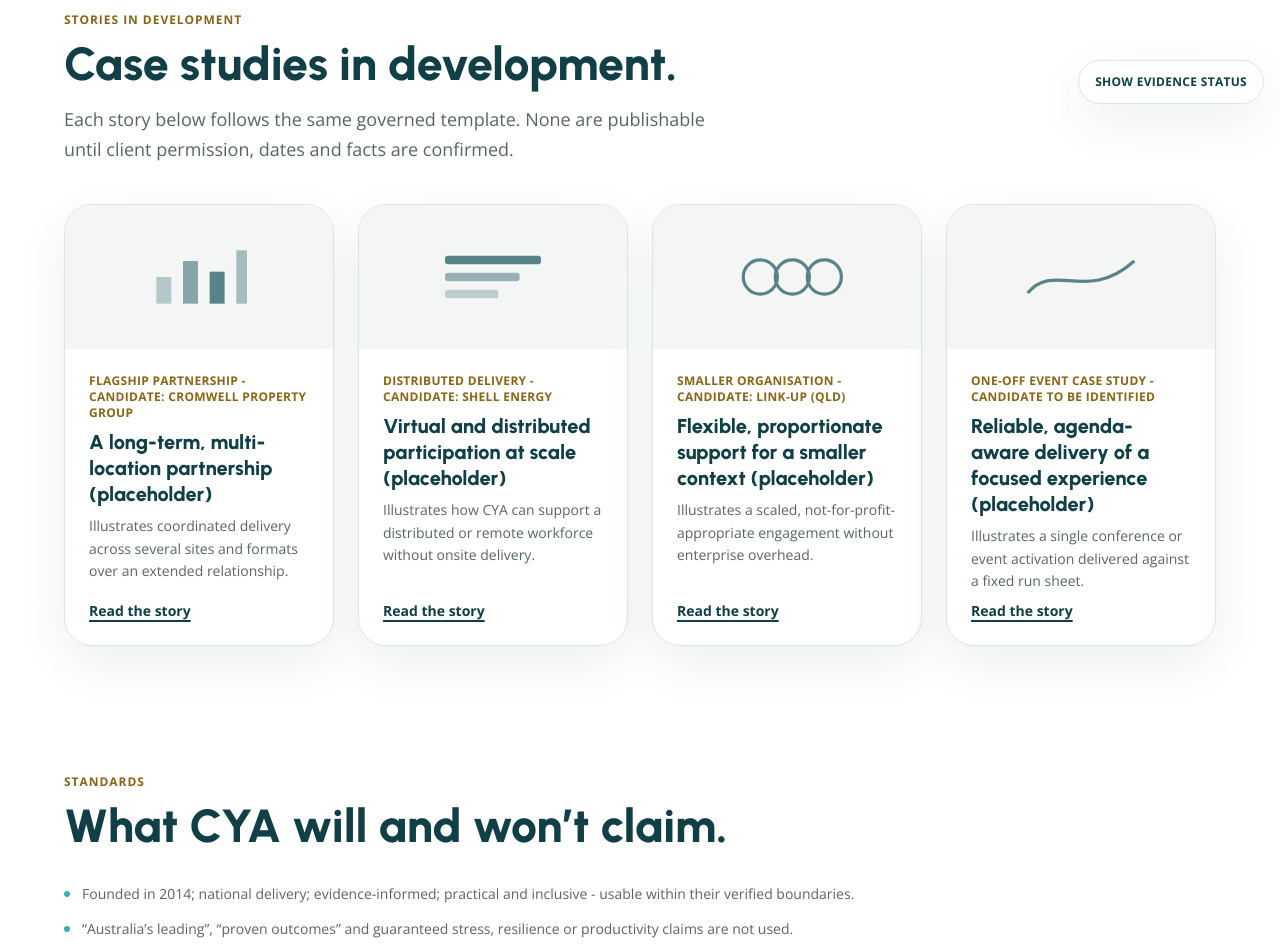
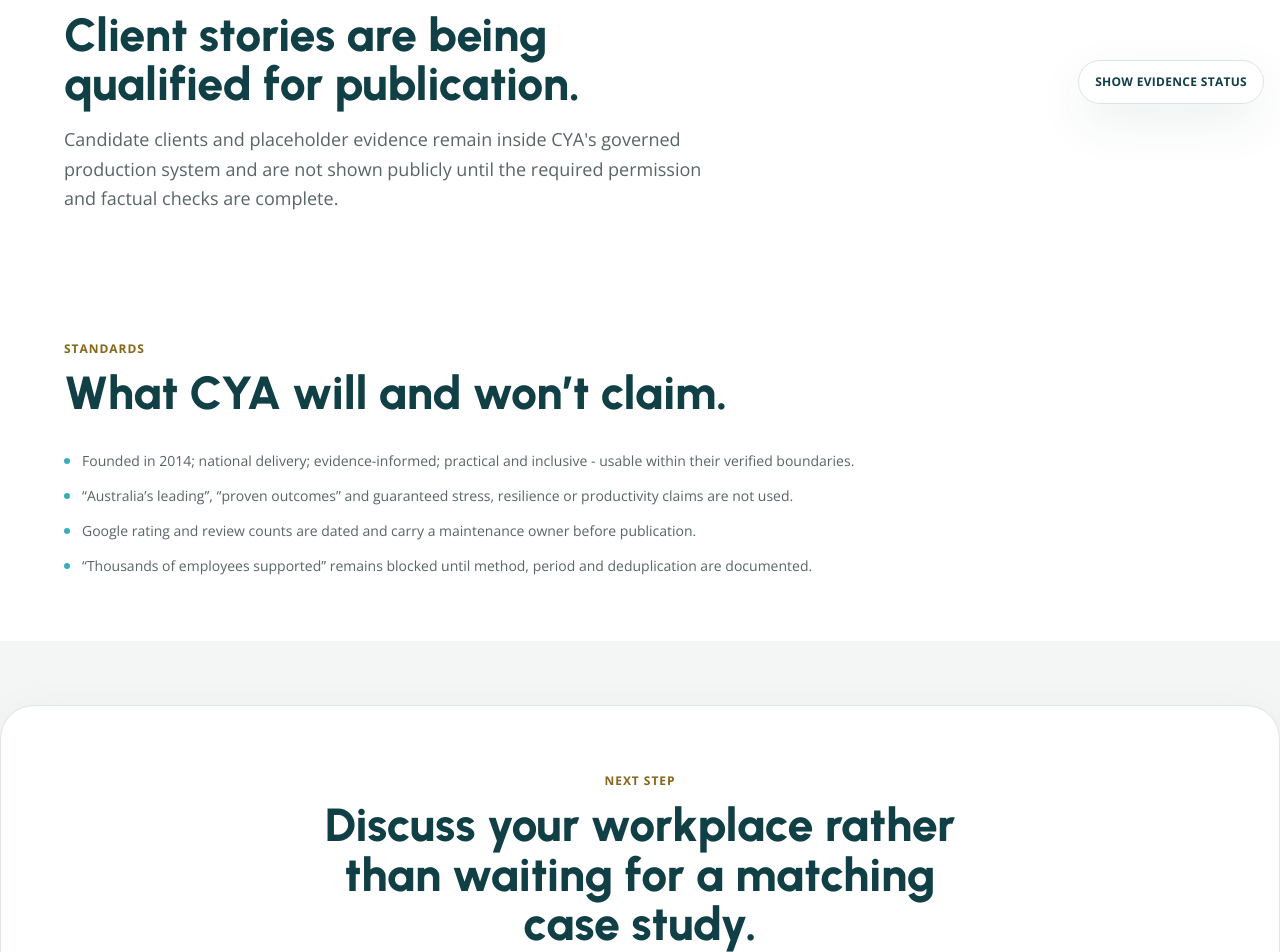
Before and after one commit to glennhammond/cya-website-prototype, a Next.js app: page /case-studies in a window 1280 px wide. Shown: the part 680-1632 px from the top of the page. Built offline with nearby package versions, Linux system fonts and the light colour scheme.

Commit message:
Phase 11.4: hide unapproved case-study candidates from public view

```diff
--- a/app/case-studies/page.tsx
+++ b/app/case-studies/page.tsx
@@ -5,6 +5,8 @@ import { CTASection } from "@/components/CTASection";
 import { Breadcrumbs } from "@/components/Breadcrumbs";
 import { Container, Section, Kicker } from "@/components/Primitives";
 import { proofHero, proofPrinciples, caseStudies, proofStandards } from "@/content/proof";
+
+const publishableStatuses = new Set(["approved", "safe-working-copy"]);
 
 export const metadata: Metadata = {
   title: "Workplace Wellbeing Case Studies",
@@ -20,31 +22,39 @@ export const metadata: Metadata = {
 };
 
 export default function CaseStudiesPage() {
+  const publishableStories = caseStudies.filter((study) => publishableStatuses.has(study.status));
+
   return (
     <>
       <Breadcrumbs items={[{ label: "Home", href: "/" }, { label: "Case studies" }]} />
       <ProofPageHero
         kicker={proofHero.kicker}
         heading={proofHero.heading}
-        body={proofHero.body}
+        body="CYA case studies are published only when client permission, delivery facts and supporting evidence have been verified."
         principles={proofPrinciples}
       />
 
       <Section tone="white">
         <Container>
           <div className="max-w-2xl">
-            <Kicker>Stories in development</Kicker>
-            <h2 className="mt-3 text-heading-lg">Case studies in development.</h2>
+            <Kicker>{publishableStories.length > 0 ? "Published stories" : "Evidence in preparation"}</Kicker>
+            <h2 className="mt-3 text-heading-lg">
+              {publishableStories.length > 0 ? "Work shown in context." : "Client stories are being qualified for publication."}
+            </h2>
             <p className="mt-4 text-lg leading-relaxed text-body">
-              Each story below follows the same governed template. None are publishable until client permission,
-              dates and facts are confirmed.
+              {publishableStories.length > 0
+                ? "Each published story records the workplace context, CYA response, delivery, available evidence and what happened next."
+                : "Candidate clients and placeholder evidence remain inside CYA's governed production system and are not shown publicly until the required permission and factual checks are complete."}
             </p>
           </div>
-          <div className="mt-10 grid gap-6 sm:grid-cols-2 lg:grid-cols-4">
-            {caseStudies.map((study) => (
-              <CaseStudyCard key={study.slug} study={study} />
-            ))}
-          </div>
+
+          {publishableStories.length > 0 && (
+            <div className="mt-10 grid gap-6 sm:grid-cols-2 lg:grid-cols-4">
+              {publishableStories.map((study) => (
+                <CaseStudyCard key={study.slug} study={study} />
+              ))}
+            </div>
+          )}
         </Container>
       </Section>
 
@@ -67,8 +77,8 @@ export default function CaseStudiesPage() {
 
       <CTASection
         kicker="Next step"
-        heading="Discuss a similar need."
-        body="If a story above is close to your situation, the first conversation can start there."
+        heading="Discuss your workplace rather than waiting for a matching case study."
+        body="Tell CYA what you are trying to organise and the team can talk through relevant delivery experience without publishing an unapproved client story."
         cta={{ label: "Book a wellbeing consultation", href: "/contact", variant: "primary" }}
       />
     </>
```
